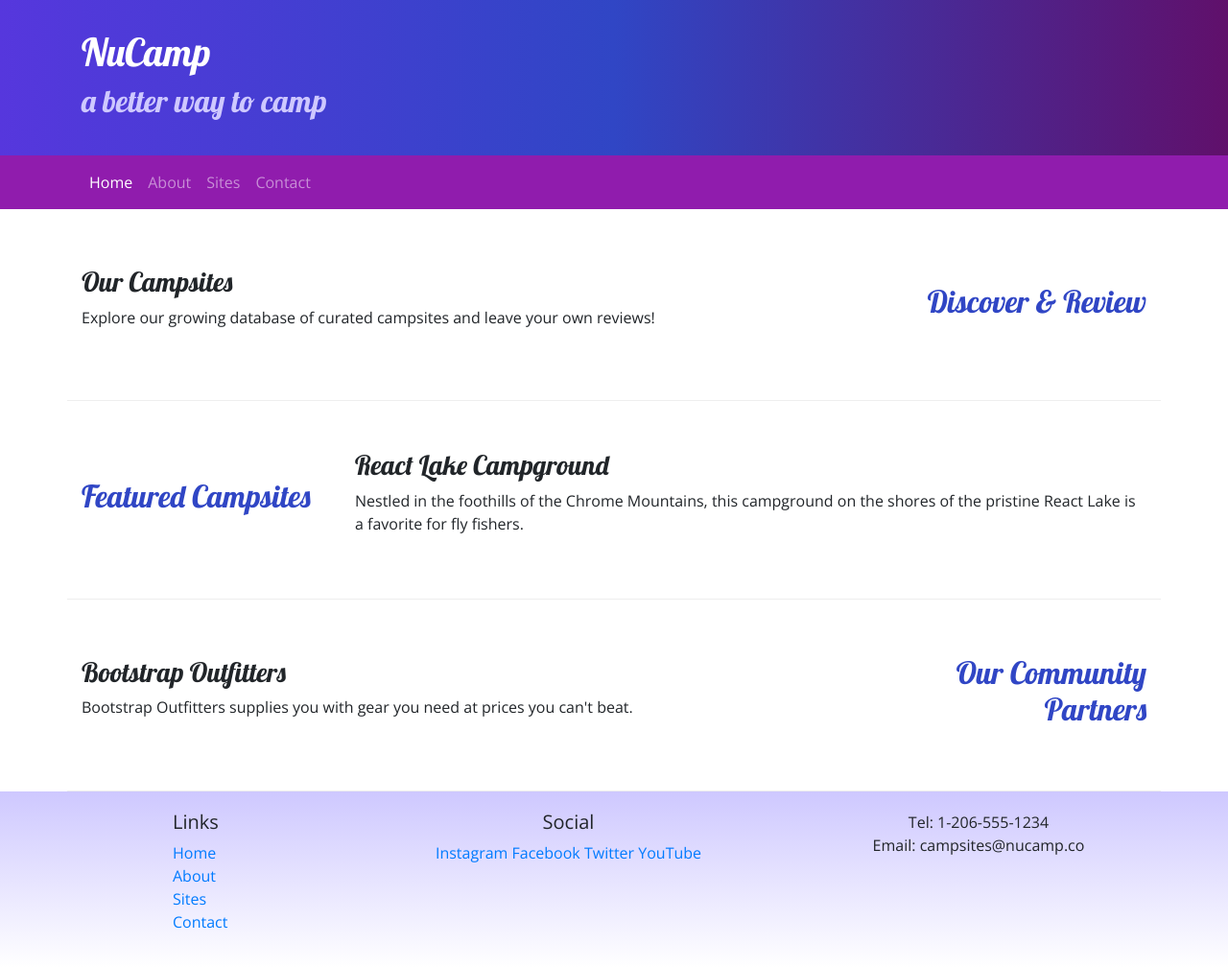
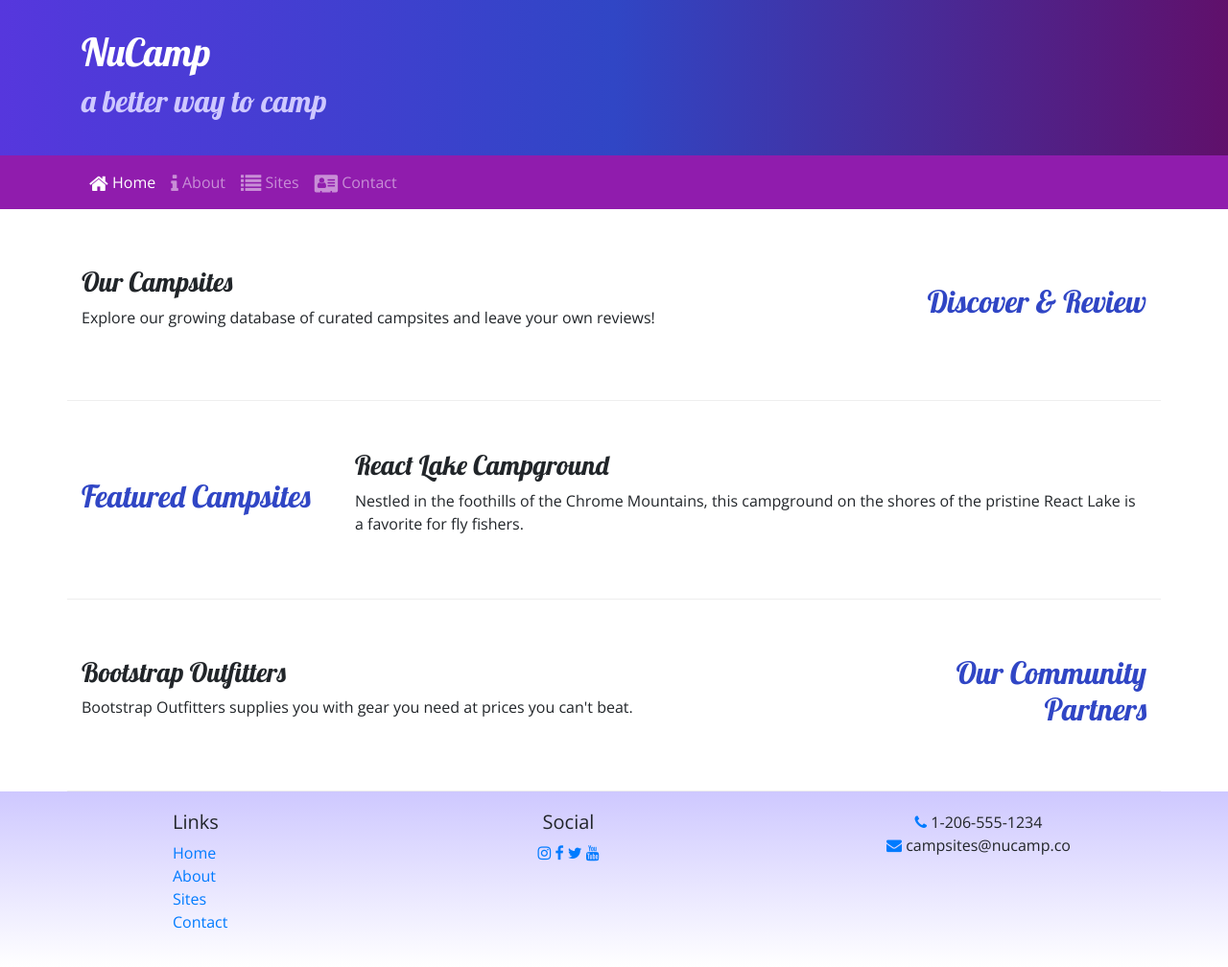
Before and after one commit to BenjaminMcMahan/nucampsite, a website: page index.html in a window 1280 px wide. Shown: the whole page at 96% size. Drawn offline with nearby package versions, Linux system fonts and the light colour scheme.

Commit message:
Added Font Awesome icons to nav and and footer

```diff
--- a/index.html
+++ b/index.html
@@ -5,11 +5,14 @@
     <!-- Required meta tags always come first -->
     <meta charset="utf-8"/>
     <meta name="viewport" content="width=device-width, initial-scale=1"/>
-
     <!-- Bootstrap CSS -->
     <link rel="stylesheet" href="node_modules/bootstrap/dist/css/bootstrap.min.css"/>
+    <!-- Third Party CSS -->
+    <link rel="stylesheet" href="node_modules/font-awesome/css/font-awesome.min.css">
+    <!-- Custom CSS-->
+    <link rel="stylesheet" href="css/styles.css">
+    <!-- Google Font -->
     <link rel="stylesheet" href="https://fonts.googleapis.com/css?family=Lobster|Open+Sans"/>
-    <link rel="stylesheet" href="css/styles.css">
     <title>NuCamp: A Better Way To Camp</title>
 </head>
 
@@ -35,17 +38,25 @@
         </button>
         <div id="nucampNavbar" class="collapse navbar-collapse">
             <ul class="navbar-nav">
-                <li class="nav-item active">
-                    <a href="#" class="nav-link active">Home</a>
+                <li class="nav-item">
+                    <a href="index.html" class="nav-link active">
+                        <i class="fa fa-lg fa-home"></i> Home
+                    </a>
                 </li>
                 <li class="nav-item">
-                    <a href="aboutus.html" class="nav-link">About</a>
+                    <a href="#" class="nav-link">
+                        <i class="fa fa-lg fa-info"></i> About
+                    </a>
                 </li>
                 <li class="nav-item">
-                    <a href="#" class="nav-link">Sites</a>
+                    <a href="#" class="nav-link">
+                        <i class="fa fa-lg fa-list"></i> Sites
+                    </a>
                 </li>
                 <li class="nav-item">
-                    <a href="#" class="nav-link">Contact</a>
+                    <a href="#" class="nav-link">
+                        <i class="fa fa-lg fa-address-card"></i> Contact
+                    </a>
                 </li>
             </ul>
         </div>
@@ -102,14 +113,22 @@
             </div>
             <div class="col-6 col-sm-5 text-center">
                 <h5>Social</h5>
-                <a href="http://instagram.com/">Instagram</a>
-                <a href="http://facebook.com/">Facebook</a>
-                <a href="http://twitter.com/">Twitter</a>
-                <a href="http://youtube.com/">YouTube</a>
+                <a href="http://instagram.com/">
+                    <i class="fa fa-instagram"></i>
+                </a>
+                <a href="http://facebook.com/">
+                    <i class="fa fa-facebook"></i>
+                </a>
+                <a href="http://twitter.com/">
+                    <i class="fa fa-twitter"></i>
+                </a>
+                <a href="http://youtube.com/">
+                    <i class="fa fa-youtube"></i>
+                </a>
             </div>
             <div class="col-sm-4 text-center">
-                Tel: 1-206-555-1234<br/>
-                Email: campsites@nucamp.co
+                <i class="fa fa-phone text-primary"></i> 1-206-555-1234<br/>
+                <i class="fa fa-envelope text-primary"></i> campsites@nucamp.co
             </div>
         </div>
     </div>
--- a/package.json
+++ b/package.json
@@ -15,6 +15,7 @@
   },
   "dependencies": {
     "bootstrap": "^4.5.2",
+    "font-awesome": "^4.7.0",
     "jquery": "^3.5.1",
     "popper.js": "^1.16.1"
   }
```
Also changed, not shown: aboutus.html (+29 -11 lines), 1 other file.
